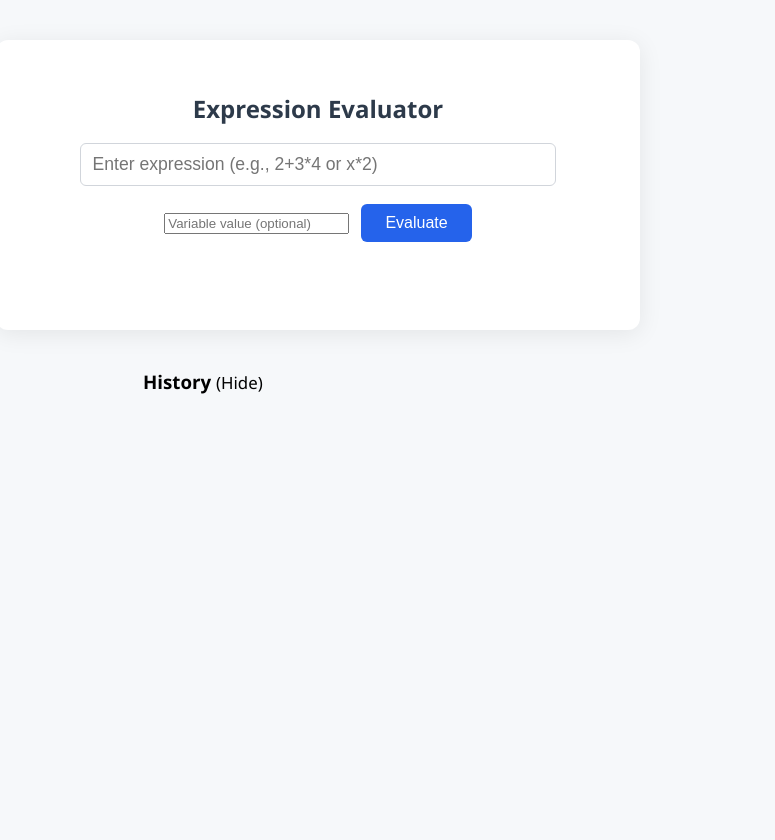
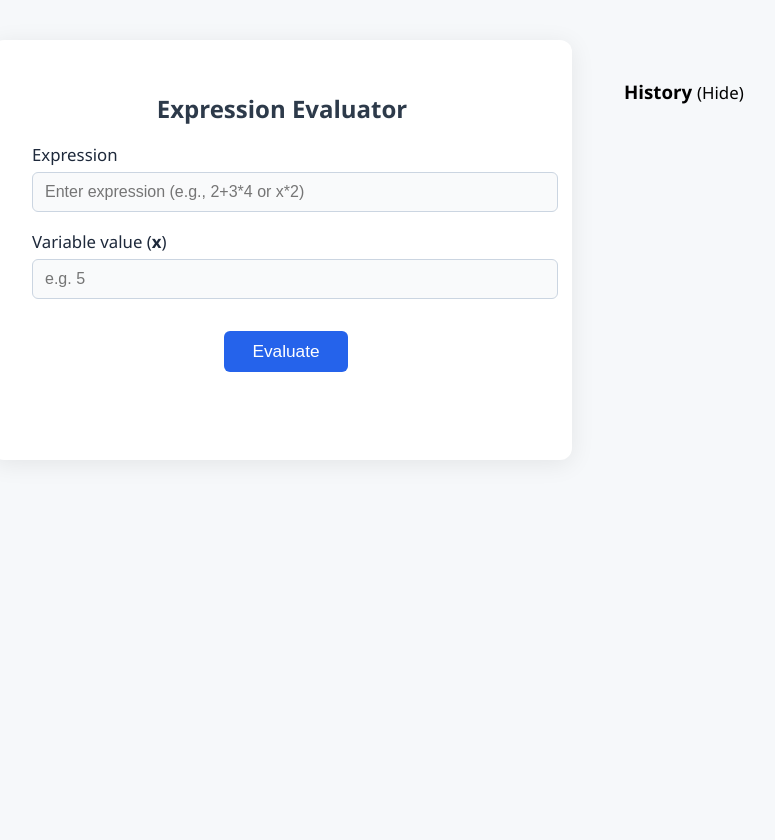
Before and after one commit to Elor-Itz/flask-api, a Flask app: page / in a window 1280 px wide. Shown: the whole page, without its empty margins (322-1097 px from the left). Before the commit the page ends 394 px from the top, so only its background shows below. Run offline with Flask 3, Linux system fonts and the light colour scheme.

Commit message:
Redesigned interface

```diff
--- a/static/style.css
+++ b/static/style.css
@@ -1,11 +1,18 @@
 body {
   background: #f6f8fa;
   font-family: "Segoe UI", Arial, sans-serif;
-  display: flex;
-  flex-direction: column;
-  align-items: center;
   min-height: 100vh;
   margin: 0;
+}
+
+.layout {
+  display: flex;
+  flex-direction: row;
+  align-items: flex-start;
+  justify-content: center;
+  gap: 32px;
+  max-width: 1000px;
+  margin: 40px auto 0 auto;
 }
 
 .container {
@@ -14,28 +21,15 @@ body {
   padding: 32px 40px 24px 40px;
   border-radius: 12px;
   box-shadow: 0 4px 24px rgba(0, 0, 0, 0.08);
-  min-width: 340px;
+  min-width: 500px;
   text-align: center;
+  margin-top: 0;
+  margin-left: 350px;
 }
 
 h2 {
   color: #2d3a4a;
   margin-bottom: 18px;
-}
-
-input[type="text"] {
-  width: 80%;
-  padding: 10px 12px;
-  border: 1px solid #d1d5db;
-  border-radius: 6px;
-  font-size: 1.1em;
-  margin-bottom: 18px;
-  outline: none;
-  transition: border-color 0.2s;
-}
-
-input[type="text"]:focus {
-  border-color: #2563eb;
 }
 
 button {
@@ -67,18 +61,59 @@ button:hover {
   font-size: 0.95em;
 }
 
-.container {
+/* Input Groups */
+
+.input-group {
   display: flex;
-  flex-direction: row;
+  flex-direction: column;
   align-items: flex-start;
-  gap: 32px;
-  margin-top: 40px;
+  margin-bottom: 18px;
 }
 
-.main-panel {
-  flex: 1;
-  min-width: 300px;
+.input-label {
+  font-size: 1.05em;
+  margin-bottom: 6px;
+  color: #1e293b;
+  font-weight: 500;
 }
+
+.input-field {
+  width: 100%;
+  padding: 10px 12px;
+  border: 1px solid #cbd5e1;
+  border-radius: 6px;
+  font-size: 1em;
+  background: #f9fafb;
+  transition: border-color 0.2s;
+}
+
+.input-field:focus {
+  border-color: #2563eb;
+  outline: none;
+  background: #fff;
+}
+
+.variable-group {
+  margin-bottom: 24px;
+}
+
+.eval-btn {
+  padding: 10px 28px;
+  font-size: 1.08em;
+  background: #2563eb;
+  color: #fff;
+  border: none;
+  border-radius: 6px;
+  cursor: pointer;
+  transition: background 0.2s;
+  margin-top: 8px;
+}
+
+.eval-btn:hover {
+  background: #1e40af;
+}
+
+/** History Panel **/
 
 .history-panel {
   min-width: 350px;
--- a/templates/index.html
+++ b/templates/index.html
@@ -9,20 +9,35 @@
     />
   </head>
   <body>
+    <div class="layout">
       <div class="container">
         <div class="main-panel">
           <h2>Expression Evaluator</h2>
+          <div class="input-group">
+            <label for="expression" class="input-label">Expression</label>
             <input
               type="text"
               id="expression"
+              class="input-field"
               placeholder="Enter expression (e.g., 2+3*4 or x*2)"
             />
+          </div>
+          <div class="input-group variable-group">
+            <label for="variable-value" class="input-label">
+              Variable value (<span style="font-weight: bold">x</span>)
+            </label>
             <input
               type="number"
               id="variable-value"
-          placeholder="Variable value (optional)"
+              class="input-field"
+              placeholder="e.g. 5"
+              min="0"
+              step="any"
             />
-        <button onclick="evaluateExpression()">Evaluate</button>
+          </div>
+          <button class="eval-btn" onclick="evaluateExpression()">
+            Evaluate
+          </button>
           <p id="result"></p>
         </div>
       </div>
@@ -43,6 +58,7 @@
           </table>
         </div>
         <div id="no-history-message" style="display: none">No history yet.</div>
+      </div>
     </div>
     <script>
       // Set result message with color based on type
```
Lines whose indentation alone changed are shown as unchanged.
